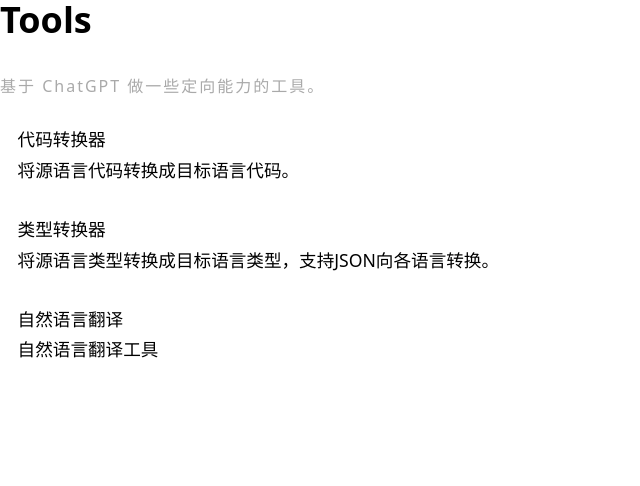
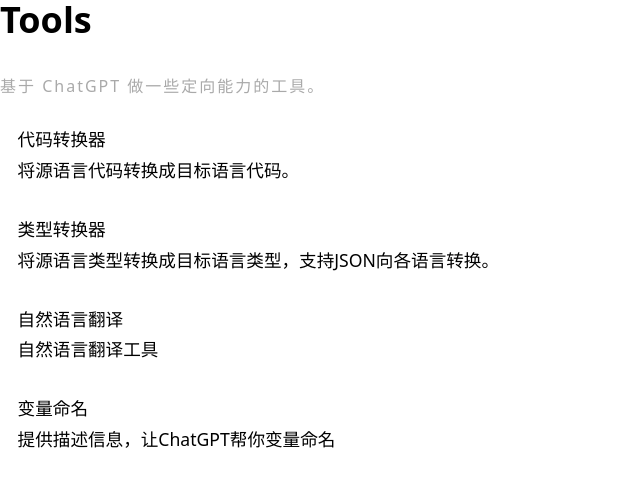
Before and after one commit to hubvue/gpt-tools, a Vue app: page / in a window 1280 px wide. Shown: the top 486 px of the page, without its empty margins (0-640 px from the left). Built offline with nearby package versions, Linux system fonts and the light colour scheme.

Commit message:
feat: add variable name

```diff
--- a/src/pages/Home.vue
+++ b/src/pages/Home.vue
@@ -24,17 +24,22 @@
   {
     title: '代码转换器',
     desc: '将源语言代码转换成目标语言代码。',
-    path: '/code-covert'
+    path: '/code-convert'
   },
   {
     title: '类型转换器',
     desc: '将源语言类型转换成目标语言类型，支持JSON向各语言转换。',
-    path: '/type-covert'
+    path: '/type-convert'
   },
   {
     title: '自然语言翻译',
     desc: '自然语言翻译工具',
     path: '/translation'
+  },
+  {
+    title: '变量命名',
+    desc: '提供描述信息，让ChatGPT帮你变量命名',
+    path: 'variable-name'
   }
 ]
 
```
